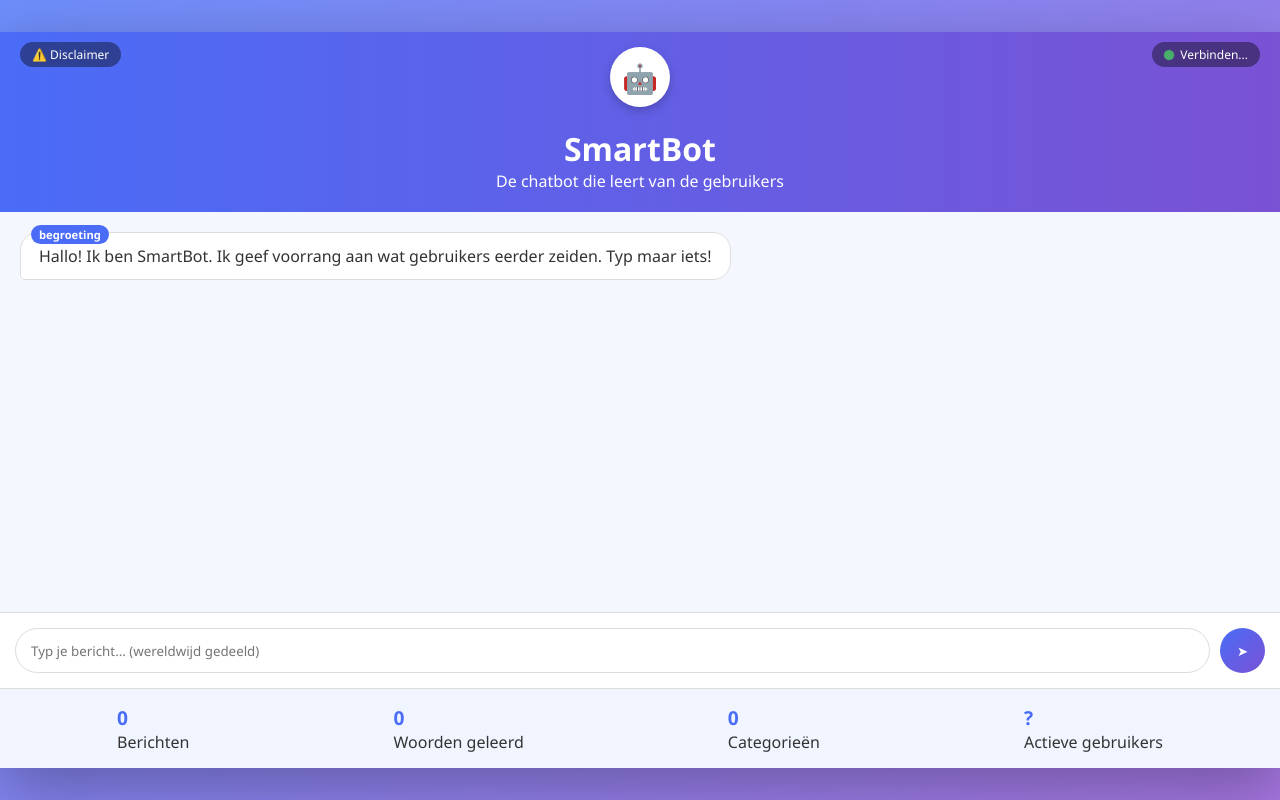
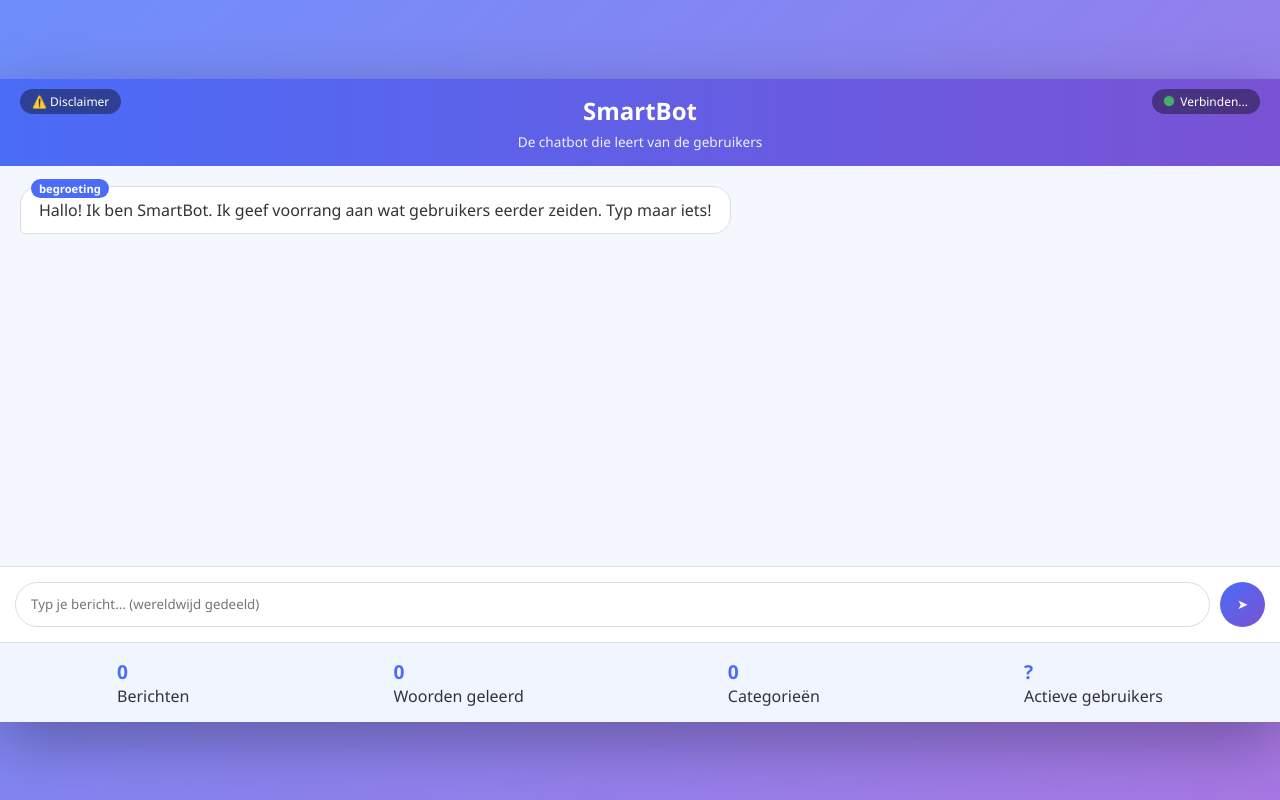
Before and after one commit to Tycho2014/SmartBot, a plain HTML site: page test.html in a window 1280 px wide. Drawn offline with Linux system fonts and the light colour scheme; no server answers.

Commit message:
Update test.html

```diff
--- a/test.html
+++ b/test.html
@@ -71,7 +71,7 @@
         .header {
             background: linear-gradient(90deg, #4a6cf7, #7a52d4);
             color: white;
-            padding: 20px;
+            padding: 15px 20px;
             text-align: center;
             position: relative;
         }
@@ -125,24 +125,14 @@
             100% { opacity: 1; transform: scale(1.2); }
         }
 
-        .bot-icon {
-            width: 60px;
-            height: 60px;
-            background: white;
-            border-radius: 50%;
-            margin: 0 auto 15px;
-            display: flex;
-            align-items: center;
-            justify-content: center;
-            font-size: 1.8rem;
-            color: #4a6cf7;
-            box-shadow: 0 4px 10px rgba(0,0,0,0.2);
-            animation: bounce 2s infinite;
+        .header h1 {
+            font-size: 1.5rem;
+            margin-bottom: 5px;
         }
 
-        @keyframes bounce {
-            0%,100% { transform: translateY(0); }
-            50% { transform: translateY(-5px); }
+        .header p {
+            font-size: 0.85rem;
+            opacity: 0.9;
         }
 
         .chat-container {
@@ -321,6 +311,8 @@
         @media (max-width: 600px) {
             .message { max-width: 90%; }
             .stats { flex-direction: column; gap: 10px; }
+            .header h1 { font-size: 1.2rem; }
+            .header p { font-size: 0.75rem; }
         }
     </style>
 </head>
@@ -331,7 +323,6 @@
             <button class="disclaimer-btn" id="disclaimerBtn">⚠️ Disclaimer</button>
         </div>
         <div class="online-status"><div class="status-dot"></div><span id="connectionLabel">Verbinden...</span></div>
-        <div class="bot-icon">🤖</div>
         <h1>SmartBot</h1>
         <p>De chatbot die leert van de gebruikers</p>
     </div>
@@ -365,8 +356,8 @@
     // Spam detectie variabelen
     let messageHistory = [];
     let isBlocked = false;
-    const SPAM_THRESHOLD = 5; // 5 berichten in korte tijd
-    const SPAM_TIME_WINDOW = 5000; // 5 seconden
+    const SPAM_THRESHOLD = 5;
+    const SPAM_TIME_WINDOW = 5000;
 
     // Referenties
     const userPhrasesRef = db.ref('smartbot/userPhrases');
@@ -411,19 +402,15 @@
 
     function blockUser() {
         isBlocked = true;
-        // Clear de chat
         chatContainer.innerHTML = '';
-        // Voeg een bericht toe dat de chatbot is geblokkeerd
         const blockMsg = document.createElement('div');
         blockMsg.className = 'message bot-message';
         blockMsg.innerHTML = `🚫 Je bent geblokkeerd wegens spamgedrag. Je wordt doorgestuurd...`;
         chatContainer.appendChild(blockMsg);
 
-        // Verwijder input en send button
         userInput.disabled = true;
         sendBtn.disabled = true;
 
-        // Doorsturen na 2 seconden
         setTimeout(() => {
             window.location.href = 'https://jimisdebest.github.io/rust';
         }, 2000);
@@ -630,7 +617,6 @@
         const message = userInput.value.trim();
         if (message === "") return;
 
-        // Spam detectie
         addToMessageHistory();
         if (checkForSpam()) {
             blockUser();
@@ -641,13 +627,11 @@
         addUserMessage(message, category);
         userInput.value = "";
 
-        // Leer alleen als niet geblokkeerd
         learnFromMessage(message, category);
         totalMessages++;
         updateStatsUI();
         syncLearnedWords();
 
-        // Toon type-indicator
         const typingIndicator = showTypingIndicator();
 
         setTimeout(() => {
@@ -662,7 +646,6 @@
 
     // ========== DISCLAIMER FUNCTIE ==========
     function showDisclaimer() {
-        // Open disclaimer.txt in een nieuw tabblad
         window.open('disclaimer.txt', '_blank');
     }
 
@@ -670,7 +653,6 @@
     window.onload = () => {
         registerActiveUser();
 
-        // Disclaimer knop
         const disclaimerBtn = document.getElementById('disclaimerBtn');
         if (disclaimerBtn) {
             disclaimerBtn.addEventListener('click', showDisclaimer);
```
